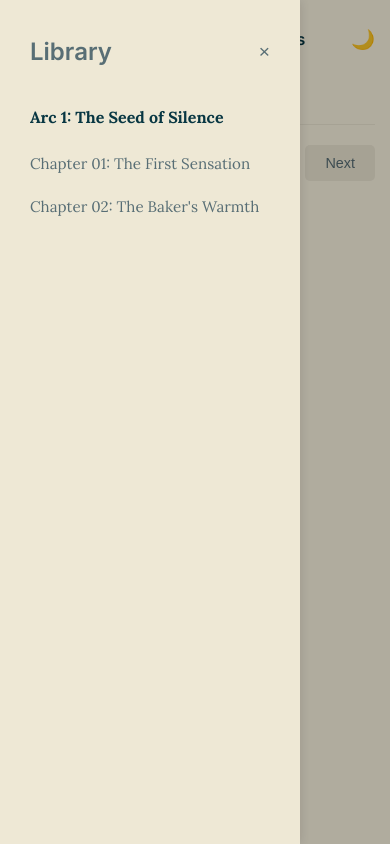
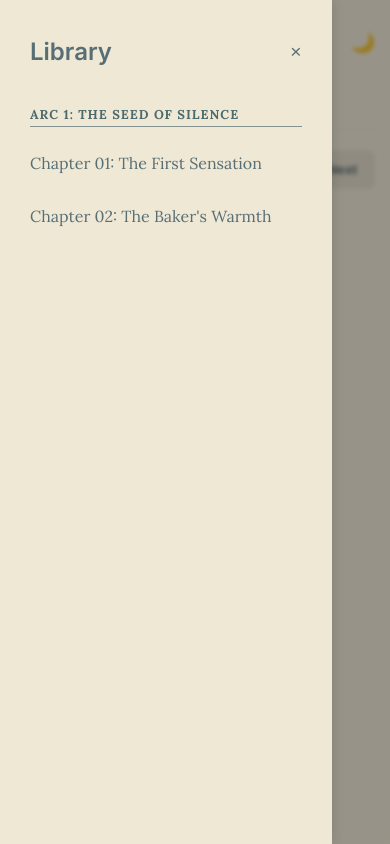
Before and after one commit to vespersigma/the-sky-garden-of-tiny-joys, a plain HTML site: page index.html in a window 390 px wide. Both pictures are taken after a click on the button "Open Menu". Drawn offline with nearby package versions, Linux system fonts and the light colour scheme.

Commit message:
Optimize for Mobile - Large Tap Targets and Responsive Typography

```diff
--- a/style.css
+++ b/style.css
@@ -28,6 +28,200 @@ body {
     font-family: var(--font-serif);
     line-height: 1.8;
     transition: background-color 0.3s, color 0.3s;
+    -webkit-tap-highlight-color: transparent;
+}
+
+#app {
+    max-width: 800px;
+    margin: 0 auto;
+    padding: 20px;
+    position: relative;
+}
+
+#top-nav {
+    display: flex;
+    justify-content: space-between;
+    align-items: center;
+    padding: 10px 0;
+    margin-bottom: 40px;
+    font-family: var(--font-sans);
+}
+
+#novel-title {
+    font-size: 1.2rem;
+    font-weight: 600;
+    color: var(--heading-color);
+}
+
+button {
+    background: none;
+    border: none;
+    cursor: pointer;
+    color: var(--text-color);
+    font-size: 1.2rem;
+    display: flex;
+    align-items: center;
+    justify-content: center;
+}
+
+#menu-toggle {
+    display: flex;
+    flex-direction: column;
+    gap: 4px;
+    padding: 10px; /* Larger tap area */
+}
+
+.dot {
+    width: 20px;
+    height: 2px;
+    background-color: var(--text-color);
+    border-radius: 2px;
+}
+
+#reader {
+    min-height: 80vh;
+}
+
+#content h1 {
+    font-size: 2rem;
+    margin-bottom: 10px;
+    color: var(--heading-color);
+}
+
+#content h2 {
+    font-size: 1.5rem;
+    margin-bottom: 30px;
+    font-style: italic;
+}
+
+#content p {
+    margin-bottom: 25px;
+    font-size: 1.15rem;
+    text-align: left;
+}
+
+#chapter-nav {
+    display: flex;
+    justify-content: space-between;
+    align-items: center;
+    margin-top: 60px;
+    padding-top: 20px;
+    border-top: 1px solid var(--card-bg);
+    font-family: var(--font-sans);
+}
+
+.nav-btn {
+    padding: 12px 24px;
+    background-color: var(--card-bg);
+    border-radius: 8px;
+    font-size: 0.9rem;
+    font-weight: 600;
+}
+
+.nav-btn:disabled {
+    opacity: 0.3;
+    cursor: default;
+}
+
+#sidebar {
+    position: fixed;
+    top: 0;
+    left: 0;
+    width: 300px;
+    height: 100%;
+    background-color: var(--card-bg);
+    z-index: 100;
+    padding: 30px;
+    box-shadow: 2px 0 10px rgba(0,0,0,0.1);
+    transition: transform 0.3s cubic-bezier(0.4, 0, 0.2, 1);
+    overflow-y: auto;
+}
+
+#sidebar.hidden {
+    transform: translateX(-100%);
+}
+
+.sidebar-header {
+    display: flex;
+    justify-content: space-between;
+    align-items: center;
+    margin-bottom: 30px;
+    font-family: var(--font-sans);
+}
+
+.arc-title {
+    font-weight: 600;
+    margin: 25px 0 10px;
+    color: var(--heading-color);
+    border-bottom: 1px solid var(--text-color);
+    opacity: 0.7;
+    font-size: 0.8rem;
+    text-transform: uppercase;
+    letter-spacing: 1px;
+}
+
+.chapter-item {
+    display: block;
+    padding: 12px 0;
+    text-decoration: none;
+    color: var(--text-color);
+    font-size: 1rem;
+}
+
+.chapter-item:hover {
+    color: var(--accent-color);
+}
+
+#overlay {
+    position: fixed;
+    top: 0;
+    left: 0;
+    width: 100%;
+    height: 100%;
+    background: rgba(0,0,0,0.4);
+    z-index: 90;
+    backdrop-filter: blur(2px);
+}
+
+#overlay.hidden {
+    display: none;
+}
+
+/* Mobile-First Refinements */
+@media (max-width: 600px) {
+    #app {
+        padding: 15px;
+    }
+
+    #novel-title {
+        font-size: 0.9rem;
+        max-width: 60%;
+        overflow: hidden;
+        text-overflow: ellipsis;
+        white-space: nowrap;
+    }
+
+    #content h1 {
+        font-size: 1.7rem;
+    }
+
+    #content h2 {
+        font-size: 1.3rem;
+    }
+
+    #content p {
+        font-size: 1.1rem;
+        line-height: 1.75;
+    }
+
+    .nav-btn {
+        padding: 12px 18px;
+        font-size: 0.85rem;
+    }
+
+    #sidebar {
+        width: 85%;
+    }
 }
 
 /* Enterprise Utilities */
@@ -65,164 +259,12 @@ body {
 .error-card {
     background-color: #fce4e4;
     color: #c0392b;
-    padding: 20px;
-    border-radius: 8px;
+    padding: 25px;
+    border-radius: 12px;
     border: 1px solid #e74c3c;
     text-align: center;
-    max-width: 400px;
+    max-width: 90%;
 }
 
 .daylight .error-card { background-color: #fff5f5; }
 .silver-breath .error-card { background-color: #2d1a1a; color: #ff8080; }
-
-#app {
-    max-width: 800px;
-    margin: 0 auto;
-    padding: 20px;
-    position: relative;
-}
-
-#top-nav {
-    display: flex;
-    justify-content: space-between;
-    align-items: center;
-    padding: 10px 0;
-    margin-bottom: 40px;
-    font-family: var(--font-sans);
-}
-
-#novel-title {
-    font-size: 1.2rem;
-    font-weight: 600;
-    color: var(--heading-color);
-}
-
-button {
-    background: none;
-    border: none;
-    cursor: pointer;
-    color: var(--text-color);
-    font-size: 1.2rem;
-}
-
-#menu-toggle {
-    display: flex;
-    flex-direction: column;
-    gap: 4px;
-}
-
-.dot {
-    width: 20px;
-    height: 2px;
-    background-color: var(--text-color);
-    border-radius: 2px;
-}
-
-#reader {
-    min-height: 80vh;
-}
-
-#content h1 {
-    font-size: 2rem;
-    margin-bottom: 10px;
-    color: var(--heading-color);
-}
-
-#content h2 {
-    font-size: 1.5rem;
-    margin-bottom: 30px;
-    font-style: italic;
-}
-
-#content p {
-    margin-bottom: 20px;
-    font-size: 1.15rem;
-    text-align: justify;
-}
-
-#chapter-nav {
-    display: flex;
-    justify-content: space-between;
-    align-items: center;
-    margin-top: 60px;
-    padding-top: 20px;
-    border-top: 1px solid var(--card-bg);
-    font-family: var(--font-sans);
-}
-
-.nav-btn {
-    padding: 10px 20px;
-    background-color: var(--card-bg);
-    border-radius: 5px;
-    font-size: 0.9rem;
-}
-
-.nav-btn:disabled {
-    opacity: 0.3;
-    cursor: default;
-}
-
-#sidebar {
-    position: fixed;
-    top: 0;
-    left: 0;
-    width: 300px;
-    height: 100%;
-    background-color: var(--card-bg);
-    z-index: 100;
-    padding: 30px;
-    box-shadow: 2px 0 10px rgba(0,0,0,0.1);
-    transition: transform 0.3s;
-}
-
-#sidebar.hidden {
-    transform: translateX(-100%);
-}
-
-.sidebar-header {
-    display: flex;
-    justify-content: space-between;
-    margin-bottom: 30px;
-    font-family: var(--font-sans);
-}
-
-.arc-title {
-    font-weight: 600;
-    margin: 20px 0 10px;
-    color: var(--heading-color);
-}
-
-.chapter-item {
-    display: block;
-    padding: 8px 0;
-    text-decoration: none;
-    color: var(--text-color);
-    font-size: 0.95rem;
-}
-
-.chapter-item:hover {
-    color: var(--accent-color);
-}
-
-#overlay {
-    position: fixed;
-    top: 0;
-    left: 0;
-    width: 100%;
-    height: 100%;
-    background: rgba(0,0,0,0.3);
-    z-index: 90;
-}
-
-#overlay.hidden {
-    display: none;
-}
-
-@media (max-width: 600px) {
-    #app {
-        padding: 15px;
-    }
-    #novel-title {
-        font-size: 1rem;
-    }
-}
```
